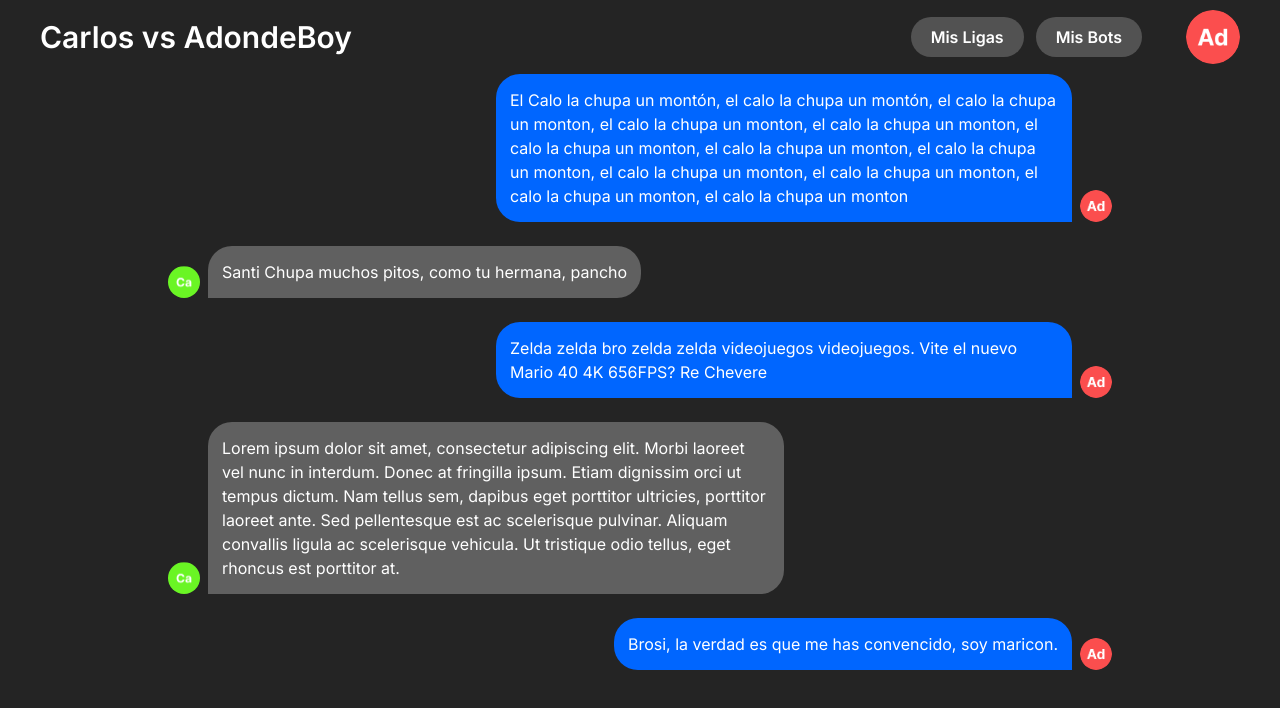
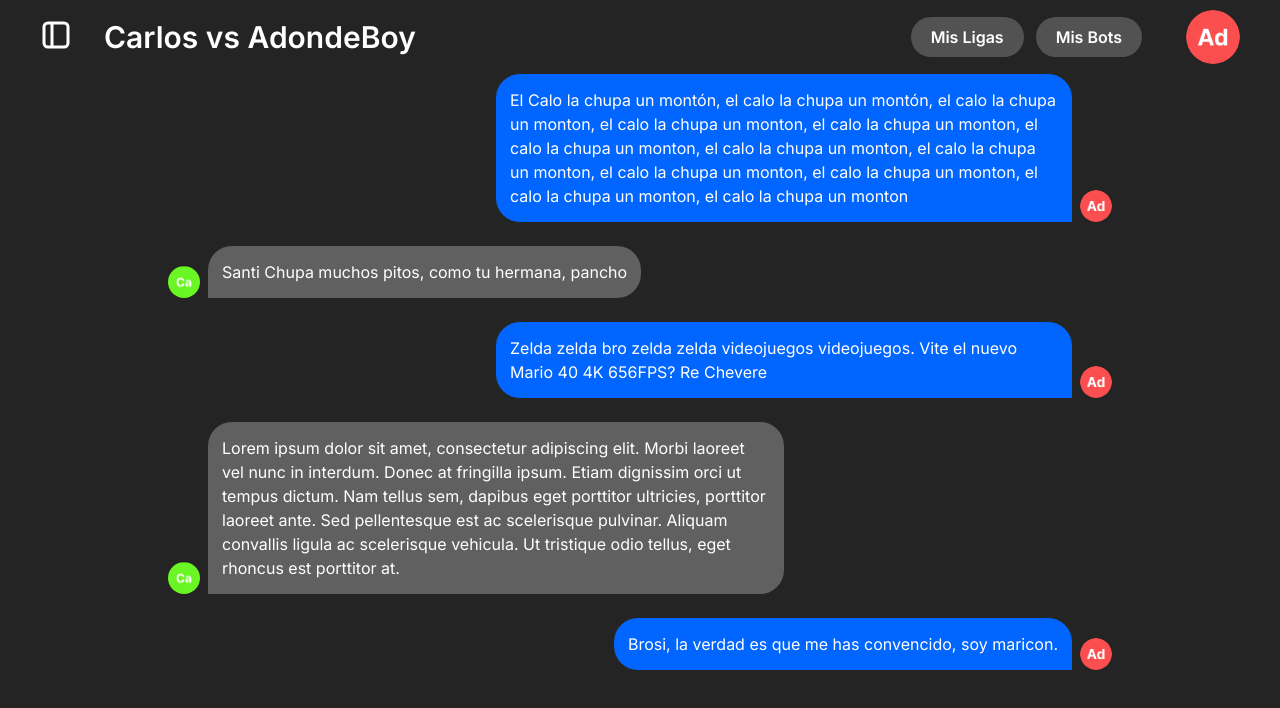
Before and after one commit to alberba/front-end-adonde-band, a Vue app: page /chat in a window 1280 px wide. Shown: the top 708 px of the page. Built offline with nearby package versions, Linux system fonts and the light colour scheme.

Commit message:
Añadido Slot en HeaderApp para añadir contenido a la izquierda del titulo

```diff
--- a/src/components/HeaderApp.vue
+++ b/src/components/HeaderApp.vue
@@ -8,8 +8,11 @@ const route = useRoute()
 
 <template>
   <header class="flex w-full flex-row items-center justify-between py-2.5">
-    <h1 v-if="props.isHeading1" class="text-3xl font-semibold">{{ props.title }}</h1>
-    <h2 v-else class="text-[24px] font-semibold">{{ props.title }}</h2>
+    <div class="flex flex-row gap-8">
+      <slot></slot>
+      <h1 v-if="props.isHeading1" class="text-3xl font-semibold">{{ props.title }}</h1>
+      <h2 v-else class="text-[24px] font-semibold">{{ props.title }}</h2>
+    </div>
     <nav class="flex flex-row items-center gap-4 sm:gap-11">
       <div class="hidden flex-row items-center gap-3 sm:flex">
         <!-- Muestra de botones dinámicos según actual página-->
```
